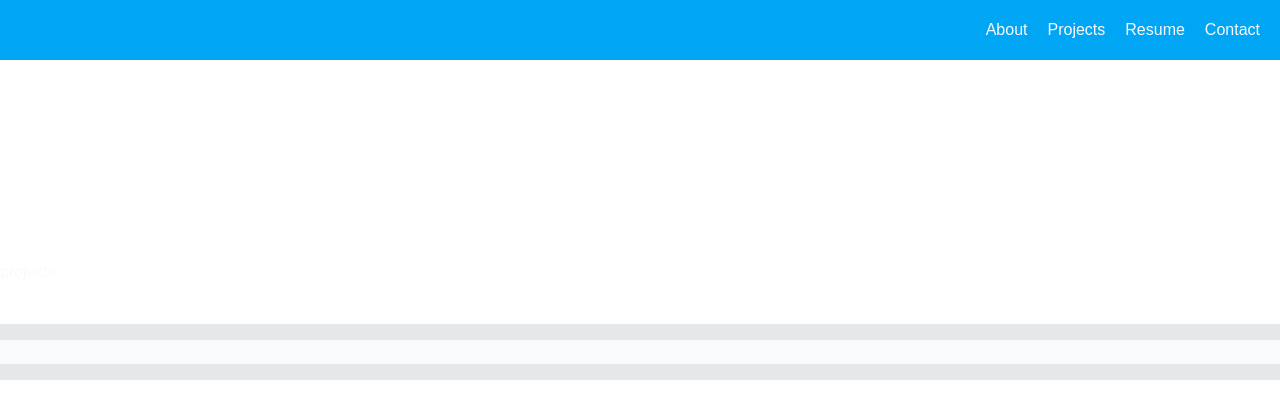
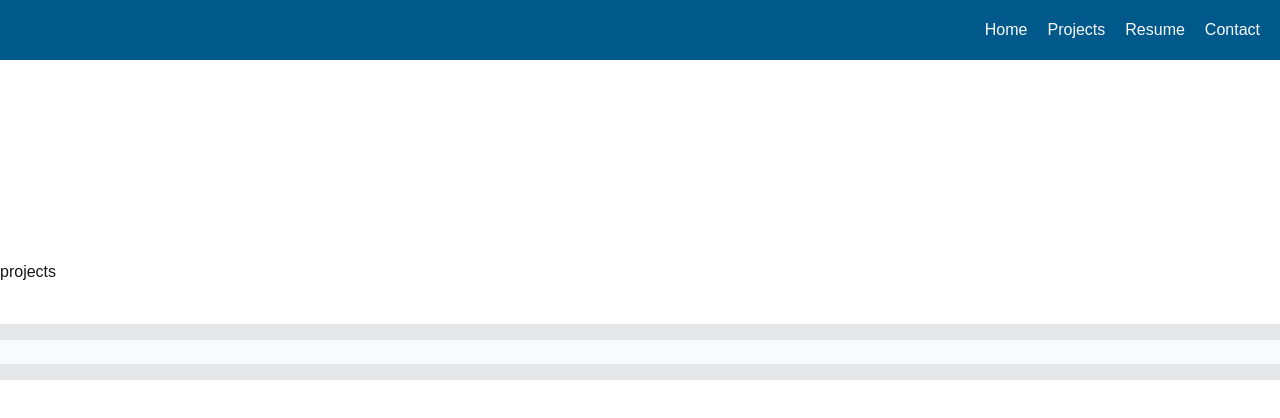
Before and after one commit to backiyadeveloper/myportfolio-Nextjs, a Next.js app: page /project in a window 1280 px wide. Shown: the top 418 px of the page. Built offline with nearby package versions, Linux system fonts and the light colour scheme.

Commit message:
create home page

```diff
--- a/app/about/page.tsx
+++ /dev/null
@@ -1,8 +0,0 @@
-export default function AboutPage() {
-  return (
-    <div className="">
-      <h1>About Me</h1>
-      <p>This is the About page content.</p>
-    </div>
-  );
-}
--- a/app/components/navbar.tsx
+++ b/app/components/navbar.tsx
@@ -1,11 +1,11 @@
-// import Image from "next/image";
+
 import Link from "next/link";
 
 export default function Navebar() {
   return (
     <div>
-      <nav className="bg-sky-500 text-gray-50 flex gap-5 justify-end items-center px-5 h-15">
-        <Link href="/about" className="link-underline">About</Link>
+      <nav className="bg-sky-800 text-gray-50 flex gap-5 justify-end items-center px-5 h-15">
+        <Link href="/" className="link-underline">Home</Link>
         <Link href="/project" className="link-underline">Projects</Link>
         <Link href="/resume" className="link-underline">Resume</Link>
         <Link href="/contact" className="link-underline">Contact</Link>
--- a/app/page.tsx
+++ b/app/page.tsx
@@ -1,15 +1,18 @@
-// // import Image from "next/image";
-// import Link from "next/link";
+import Image from "next/image";
 
-// export default function Home() {
-//   return (
-//     <div>
-//       <nav className="bg-sky-500 text-gray-50 flex gap-5 justify-end items-center px-5 h-15">
-//         <Link href="" className="link-underline">About</Link>
-//         <Link href="" className="link-underline">Projects</Link>
-//         <Link href="" className="link-underline">Resume</Link>
-//         <Link href="" className="link-underline">Contact</Link>
-//       </nav>
-//     </div>
-//   );
-// }
+export default function HomePage() {
+    return (
+      <div className=" flex md:flex-row items-center justify-around gap-5 p-10 bg-sky-500 text-gray-50 sm:flex-col leading-20">
+        {/* <div className="h-50"> */}
+        <div className="h-[300px] w-[500px] bg-[url('/tools.webp')] bg-cover bg-center">
+                            {/* <img src="/tools.webp" alt="" /> */}
+            </div>
+        {/* </div> */}
+        <div className=" w-100 text-justify">
+            <p className="text-2xl font-extralight italic">Hello,my name is</p>
+            <h1 className="text-5xl italic">R.Backiyalakshmi</h1>
+            <p className="text-lg font-semibold">I'm a full-stack developer specialised in frontend and backend development for complex scalable web apps.Want to know how I may help your project? Check out my project case studies and resume. </p>
+        </div>
+      </div>
+    );
+  }
--- a/app/project/page.tsx
+++ b/app/project/page.tsx
@@ -1,3 +1,3 @@
 export default function ProgectPage() {
-  return <h1 className="mt-50 text-gray-50">projects</h1>;
+  return <h1 className="mt-50 ">projects</h1>;
 }
```
Also changed, not shown: public/tools.webp (added).
